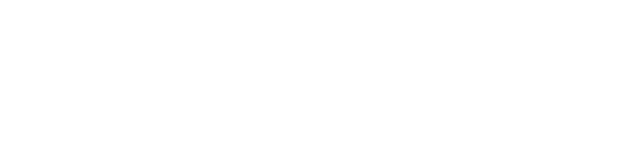
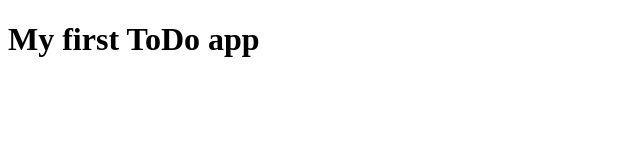
Before and after one commit to PaulC0de/JS_TODO_APP, a plain HTML site: page index.html in a window 1280 px wide. Shown: the whole page, without its empty margins (0-640 px from the left). Drawn offline with Linux system fonts and the light colour scheme.

Commit message:
add header to index.html for better visibility

```diff
--- a/index.html
+++ b/index.html
@@ -6,6 +6,6 @@
     <title>ToDo App</title>
 </head>
 <body>
-
+    <h1>My first ToDo app </h1>
 </body>
 </html>
```
